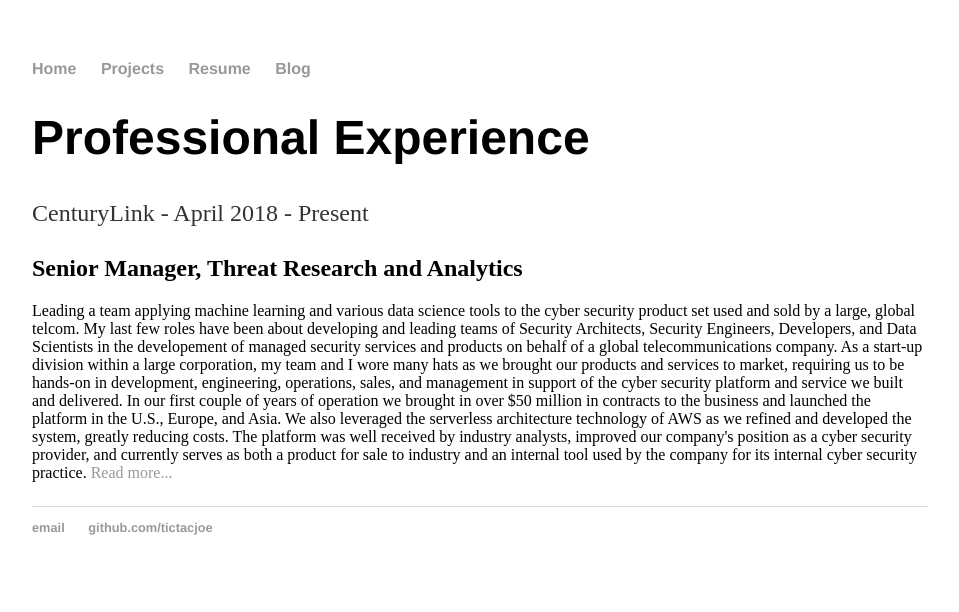
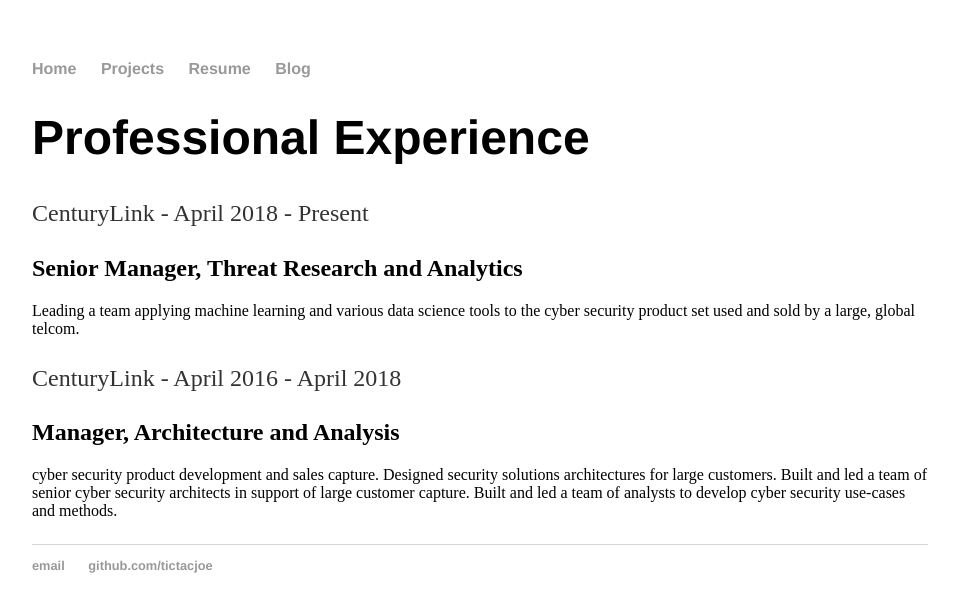
Before and after one commit to tictacjoe/tictacjoe.github.io, a Jekyll site: the page resume.html, which Jekyll copies as it is, in a window 1280 px wide. Shown: the top 612 px of the page, without its empty margins (160-1119 px from the left). Built offline with Jekyll 4.4.1, drawn with Linux system fonts in a browser that asks for light colours.

Commit message:
Update resume.html

```diff
--- a/resume.html
+++ b/resume.html
@@ -19,11 +19,16 @@
         		<h1>Professional Experience</h1>
 				<p>CenturyLink - April 2018 - Present
 			<h2>Senior Manager, Threat Research and Analytics</h2> Leading a team applying machine learning and various data science tools to
-			the cyber security product set used and sold by a large, global telcom.
+			the cyber security product set used and sold by a large, global telcom.</p>
+
+			<p>CenturyLink - April 2016 - April 2018
+			<h2>Manager, Architecture and Analysis </h2> cyber security product development and sales capture.
+			Designed security solutions architectures for large customers. Built and led a team of senior cyber security architects in support
+			of large customer capture. Built and led a team of analysts to develop cyber security use-cases and methods.</p>
 
 
 
-					My last few roles have been about developing and leading teams of Security Architects,
+					<!---My last few roles have been about developing and leading teams of Security Architects,
 					Security Engineers, Developers, and Data Scientists in the developement of managed security services
 					and products on behalf of a
 					global telecommunications company.  As a start-up division within a large corporation,
```
